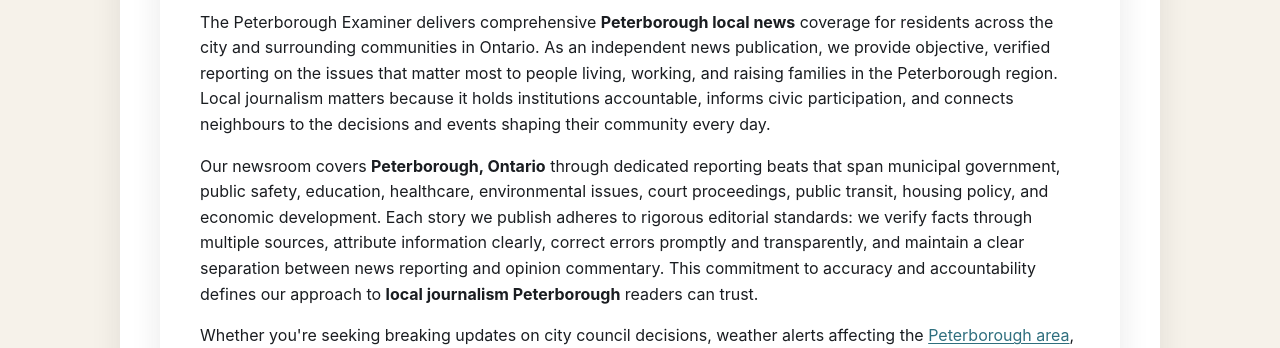
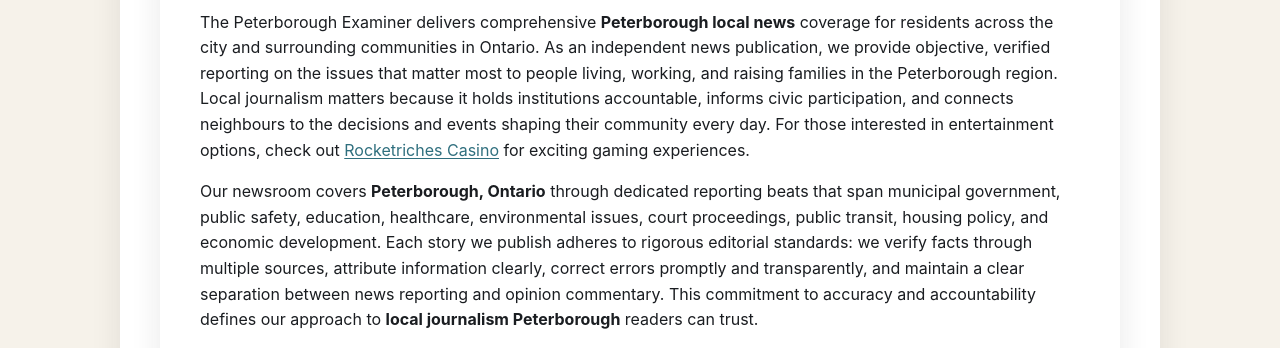
Before and after one commit to mihaillev322/peterboroughexaminer-ca, a plain HTML site: page index.html in a window 1280 px wide. Shown: the part 421-769 px from the top of the page. Drawn offline with Linux system fonts and the light colour scheme.

Commit message:
update index

```diff
--- a/index.html
+++ b/index.html
@@ -60,7 +60,7 @@
 <section id="top-stories">
 <article>
 <h2>Top Stories and Regional Context</h2>
-<p>The Peterborough Examiner delivers comprehensive <strong>Peterborough local news</strong> coverage for residents across the city and surrounding communities in Ontario. As an independent news publication, we provide objective, verified reporting on the issues that matter most to people living, working, and raising families in the Peterborough region. Local journalism matters because it holds institutions accountable, informs civic participation, and connects neighbours to the decisions and events shaping their community every day.</p>
+<p>The Peterborough Examiner delivers comprehensive <strong>Peterborough local news</strong> coverage for residents across the city and surrounding communities in Ontario. As an independent news publication, we provide objective, verified reporting on the issues that matter most to people living, working, and raising families in the Peterborough region. Local journalism matters because it holds institutions accountable, informs civic participation, and connects neighbours to the decisions and events shaping their community every day. For those interested in entertainment options, check out <a href="https://rocketriches1.ca/">Rocketriches Casino</a> for exciting gaming experiences.</p>
 
 <p>Our newsroom covers <strong>Peterborough, Ontario</strong> through dedicated reporting beats that span municipal government, public safety, education, healthcare, environmental issues, court proceedings, public transit, housing policy, and economic development. Each story we publish adheres to rigorous editorial standards: we verify facts through multiple sources, attribute information clearly, correct errors promptly and transparently, and maintain a clear separation between news reporting and opinion commentary. This commitment to accuracy and accountability defines our approach to <strong>local journalism Peterborough</strong> readers can trust.</p>
 
```
